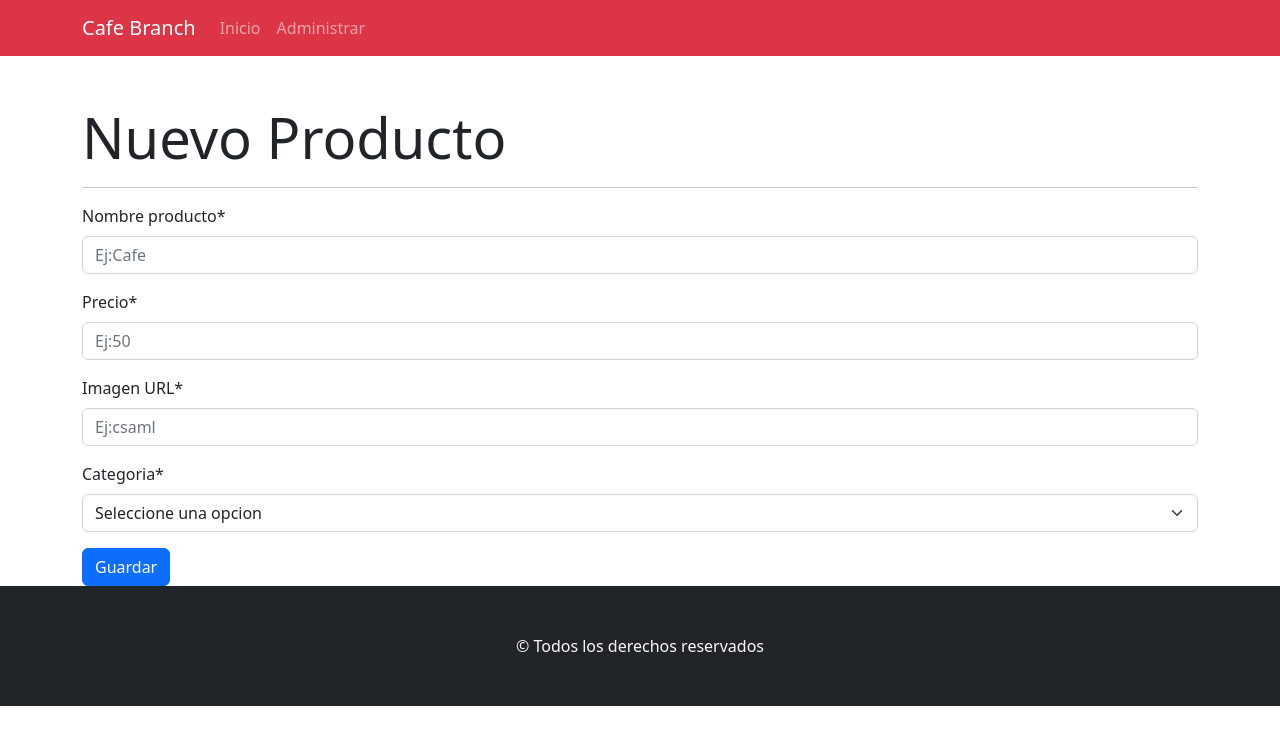
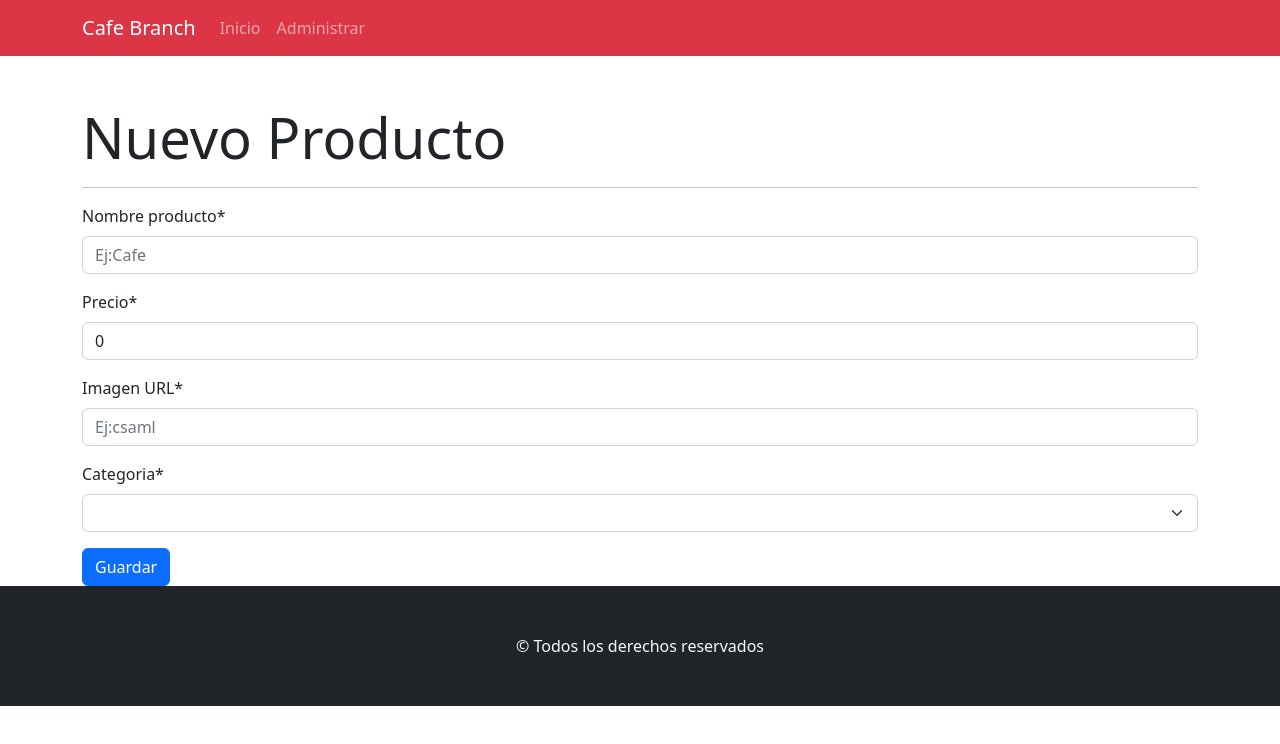
Before and after one commit to agostina9/cafebranch, a React (Create React App) app: page /administrar/crear in a window 1280 px wide. Shown: the top 744 px of the page. Built offline with nearby package versions, Linux system fonts and the light colour scheme.

Commit message:
agrego validacion de formulario

```diff
--- a/package.json
+++ b/package.json
@@ -10,6 +10,7 @@
     "react": "^18.2.0",
     "react-bootstrap": "^2.5.0",
     "react-dom": "^18.2.0",
+    "react-hook-form": "^7.37.0",
     "react-router-dom": "^6.4.2",
     "react-scripts": "5.0.1",
     "sweetalert2": "^11.4.38",
--- a/src/components/views/Administrador.jsx
+++ b/src/components/views/Administrador.jsx
@@ -2,6 +2,7 @@
 import { Button, Container, Table } from "react-bootstrap";
 import ItemProducto from "./producto/ItemProducto";
 import {consultarAPI} from '../helpers/queries'
+import { Link } from "react-router-dom";
 
 const Administrador = () => {
   const [productos, setProductos] = useState([])
@@ -15,7 +16,7 @@
       <Container className='mainSection'>
         <div className="d-flex justify-content-between">
         <h2 className="display-4 mt-4">Productos disponibles</h2>
-        <Button>Agregar</Button>
+        <Link className="btn btn-primary" to='/administrar/crear'>Agregar</Link>
         </div>
         <hr></hr>
         <Table striped bordered hover>
--- a/src/components/views/producto/CrearProducto.jsx
+++ b/src/components/views/producto/CrearProducto.jsx
@@ -1,32 +1,109 @@
 import React from "react";
 import { Container, Form, Button } from "react-bootstrap";
+import { useForm } from "react-hook-form";
 
 const CrearProducto = () => {
+  const {
+    register,
+    handleSubmit,
+    formState: { errors },
+  } = useForm({
+    defaultValues: {
+      nombreProducto: "",
+      precio: 0,
+      imagen: "",
+      categoria: "",
+    },
+  });
+
+  const onSubmit = (datos) => {
+    console.log(datos);
+    console.log("desde funcion submit");
+  };
+
   return (
     <Container>
       <h2 className="display-4 mt-5">Nuevo Producto</h2>
       <hr></hr>
-      <Form>
+      <Form onSubmit={handleSubmit(onSubmit)}>
         <Form.Group className="mb-3">
           <Form.Label>Nombre producto*</Form.Label>
-          <Form.Control type="text" placeholder="Ej:Cafe" />
+          <Form.Control
+            type="text"
+            placeholder="Ej:Cafe"
+            {...register("nombreProducto", {
+              required: "Este dato es obligatorio",
+              minLength: {
+                value: 2,
+                message: "Debe ingresar como minimo dos caracteres",
+              },
+              maxLength: {
+                value: 50,
+                message: "Debe ingresar como maximo 50 caracteres",
+              },
+            })}
+          />
+          <Form.Text className="text-danger">
+            {errors.nombreProducto?.message}
+          </Form.Text>
         </Form.Group>
         <Form.Group className="mb-3">
           <Form.Label>Precio*</Form.Label>
-          <Form.Control type="number" placeholder="Ej:50" />
+          <Form.Control
+            type="number"
+            placeholder="Ej:50"
+            {...register("precio", {
+              required: "El precio es unvalor requerido",
+              min: {
+                value: 1,
+                message: "el precio como minimo debe ser 1",
+              },
+              max: {
+                value: 10000,
+                message: "el precio como max debe ser 10000",
+              },
+            })}
+          />
+          <Form.Text className="text-danger">
+            {errors.precio?.message}
+          </Form.Text>
         </Form.Group>
         <Form.Group className="mb-3">
           <Form.Label>Imagen URL*</Form.Label>
-          <Form.Control type="text" placeholder="Ej:csaml" />
+          <Form.Control
+            type="text"
+            placeholder="Ej:csaml"
+            {...register("imagen", {
+              required: "La url de la img es obligatoria",
+              pattern: {
+                value: /^https?:\/\/[\w\-]+(\.[\w\-]+)+[/#?]?.*$/,
+                message: "Debe ingresar una URL valida",
+              },
+            })}
+          />
+          <Form.Text className="text-danger">
+            {" "}
+            {errors.imagen?.message}
+          </Form.Text>
         </Form.Group>
         <Form.Group>
           <Form.Label>Categoria*</Form.Label>
-          <Form.Select aria-label="Default select example">
+          <Form.Select
+            {...register("categoria", {
+              required: "Debe seleccionar una categoria",
+            })}
+            aria-label="Default select example"
+          >
             <option>Seleccione una opcion</option>
-            <option value="1">One</option>
-            <option value="2">Two</option>
-            <option value="3">Three</option>
+            <option value="bebida caliente">Bebida caliente</option>
+            <option value="bebida fria">Bebida Fria</option>
+            <option value="dulce">Dulce</option>
+            <option value="salado">Salado</option>
           </Form.Select>
+          <Form.Text className="text-danger">
+            {" "}
+            {errors.categoria?.message}
+          </Form.Text>
         </Form.Group>
 
         <Button variant="primary" type="submit" className="mt-3">
```
Also changed, not shown: 1 other file (tests, documents, lock files or other folders).
